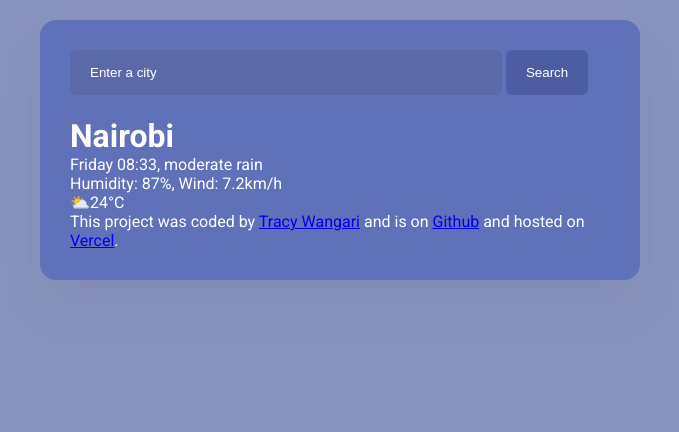
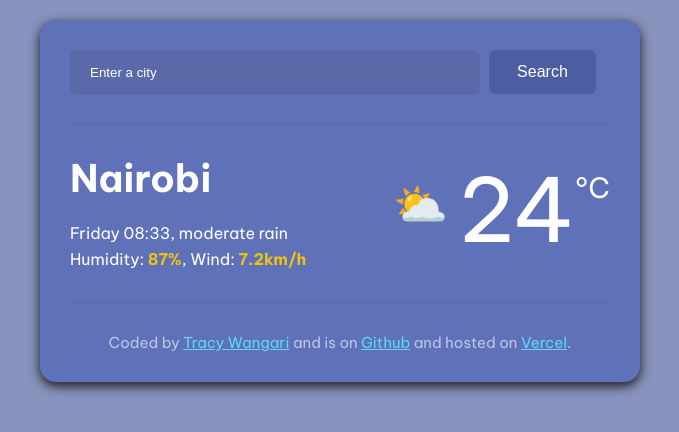
Before and after one commit to 26TracyNjoroge/shecodes-weather-app-project, a plain HTML site: page index.html in a window 1280 px wide. Shown: the whole page, without its empty margins (300-979 px from the left). Drawn offline with Linux system fonts and the light colour scheme.

Commit message:
Enhance UI with new font, refined colors, and improved weather layout

```diff
--- a/index.html
+++ b/index.html
@@ -15,19 +15,23 @@
         </form>
     </header>
     <main>
-        <div>
-            <h1>Nairobi</h1>
+        <div class="weather-app-data">
             <div>
-                <p>Friday 08:33, moderate rain <br/>
-                    Humidity: 87%, Wind: 7.2km/h
+            <h1 class="weather-app-city">Nairobi</h1>
+                <p class="weather-app-details">Friday 08:33, moderate rain <br/>
+                    Humidity: <strong>87%</strong>, Wind: <strong>7.2km/h</strong>
                 </p>
             </div>
-            <div>⛅24°C</div>
+            <div class="weather-app-temperature">
+                <div class="weather-icon">⛅</div>
+                <div class="weather-temperature-value">24</div>
+                <div class="weather-temperature-unit">°C</div>
+            </div>
         </div>
     </main>
     <footer>
         <p>
-            This project was coded by
+            Coded by
             <a href="https://github.com/26TracyNjoroge" target="_blank">Tracy Wangari</a> and is on
             <a href="https://github.com/26TracyNjoroge/shecodes-weather-app-project" target="_blank">Github</a> and hosted on
             <a href="https://shecodes-weather-app-project.vercel.app/" target="_blank">Vercel</a>.
--- a/style.css
+++ b/style.css
@@ -1,12 +1,22 @@
-@import url('https://fonts.googleapis.com/css2?family=Figtree:ital,wght@0,300..900;1,300..900&family=Hanken+Grotesk:ital,wght@0,100..900;1,100..900&family=Roboto:ital,wght@0,100;0,300;0,400;0,500;0,700;0,900;1,100;1,300;1,400;1,500;1,700;1,900&display=swap');
+@import url('https://fonts.googleapis.com/css2?family=Be+Vietnam+Pro:ital,wght@0,100;0,200;0,300;0,400;0,500;0,600;0,700;0,800;0,900;1,100;1,200;1,300;1,400;1,500;1,600;1,700;1,800;1,900&family=Figtree:ital,wght@0,300..900;1,300..900&family=Hanken+Grotesk:ital,wght@0,100..900;1,100..900&family=Roboto:ital,wght@0,100;0,300;0,400;0,500;0,700;0,900;1,100;1,300;1,400;1,500;1,700;1,900&display=swap');
 
 :root {
-    --blue-light-body: #8894BE;
-    --blue-dark-container: #5F71B9;
-    --blue-input: #5B69A8;
-    --blue-search-btn: #4C5DA2;
-    --white: #FFFFFF;
+       /* Base Colors */
+       --blue-light-body: #8894BE;
+       --blue-dark-container: #5F71B9;
+       --white: #FFFFFF;
 
+       /* Functional Colors */
+       --blue-input: #5B69A8;
+       --blue-search-btn: #4C5DA2;
+       --white-placeholder: #B3BBE2;
+
+       /* Links */
+       --blue-link: #5ED8F5;
+       --blue-link-hover: #A0F5DE;
+
+       /* Highlights/Emphasis */
+       --yellow-strong-text: #F1C40F;
 }
 
 * {
@@ -18,7 +28,25 @@
 body {
     background-color: var(--blue-light-body);
     color: var(--white);
-    font-family: "Roboto", serif;
+    font-family: "Be Vietnam Pro", sans-serif;
+}
+
+header {
+    border-bottom: 1px solid var(--blue-input);
+}
+
+main {
+    padding: 30px 0;
+}
+
+a {
+    color: var(--blue-link);
+    transition: color 0.3s ease, text-shadow 0.3s ease;
+}
+
+a:hover {
+    color: var(--blue-link-hover);
+    text-decoration: none;
 }
 
 .container {
@@ -28,11 +56,11 @@ body {
     background-color: var(--blue-dark-container);
     border-radius: 16px;
     margin-top: 20px;
-    box-shadow: 0 30px 50px rgba(65, 50, 100, 0.08);
+    box-shadow: 0 4px 12px rgb(25, 23, 21);
 }
 
 .search-form {
-    margin-bottom: 22px;
+    margin-bottom: 28px;
 
 }
 
@@ -41,8 +69,8 @@ body {
     border: none;
     border-radius: 6px;
     padding: 15px 20px;
-    width: 80%;
-    color: #B3BBE2;
+    width: 76%;
+    color: var(--white-placeholder);
 }
 
 ::placeholder {
@@ -53,6 +81,55 @@ body {
     background-color: var(--blue-search-btn);
     color: var(--white);
     border: none;
-    padding: 15px 20px;
+    padding: 13px 28px;
     border-radius: 6px;
+    margin-left: 5px;
+    font-size: 16px;
 }
+
+.weather-app-data {
+    display: flex;
+    justify-content: space-between;
+}
+
+.weather-app-city {
+    margin-bottom: 18px;
+    font-size: 38px;
+    line-height: 48px;
+}
+
+.weather-app-details {
+    font-size: 16px;
+    line-height: 26px;
+}
+
+.weather-app-details strong{
+    color: var(--yellow-strong-text);
+}
+
+.weather-app-temperature {
+    display: flex;
+}
+
+.weather-icon {
+    margin-top: 22px;
+    font-size: 44px;
+}
+
+.weather-temperature-value {
+    font-size: 88px;
+    margin-left: 10px;
+}
+
+.weather-temperature-unit {
+    margin-top: 16px;
+    font-size: 28px;
+}
+
+footer {
+    border-top: 1px solid var(--blue-input);
+    padding: 30px 0 0 0;
+    text-align: center;
+    font-size: 15px;
+    color: rgba(255, 255, 255, 0.6);
+}
```
